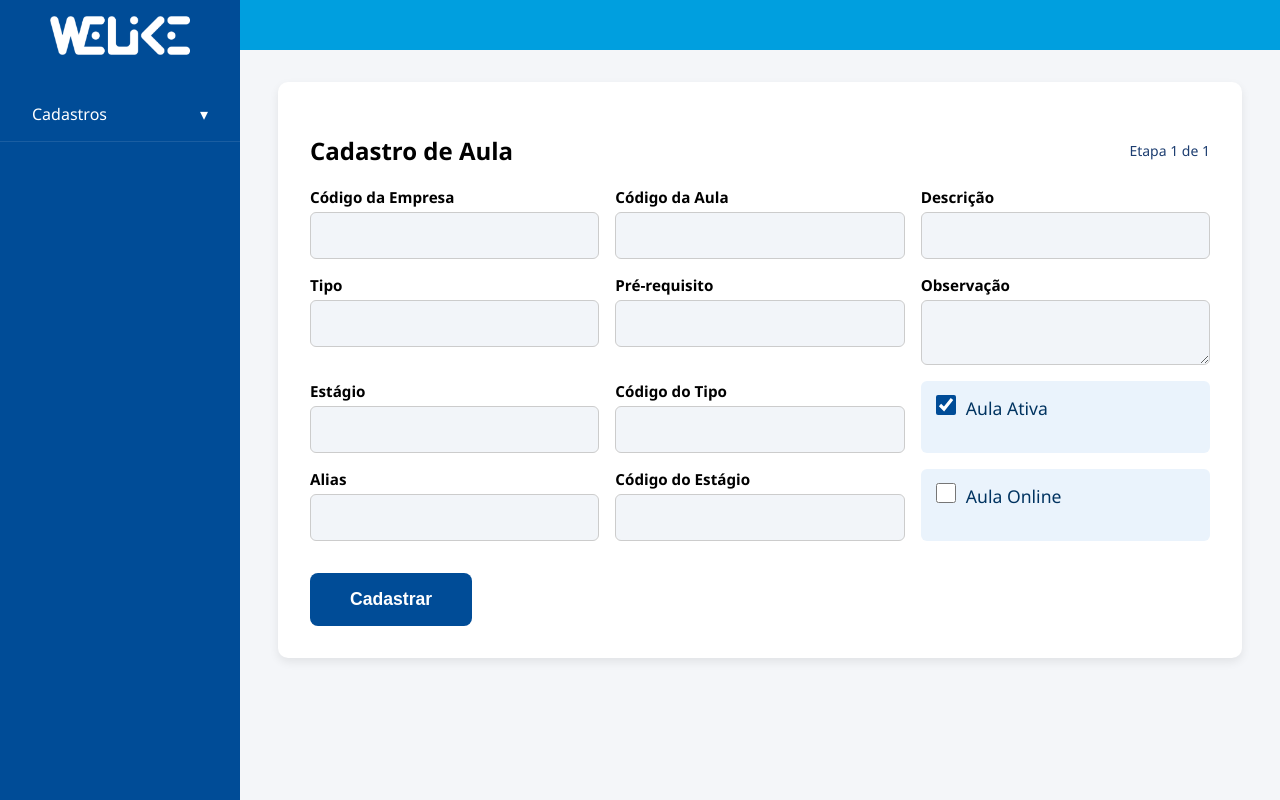
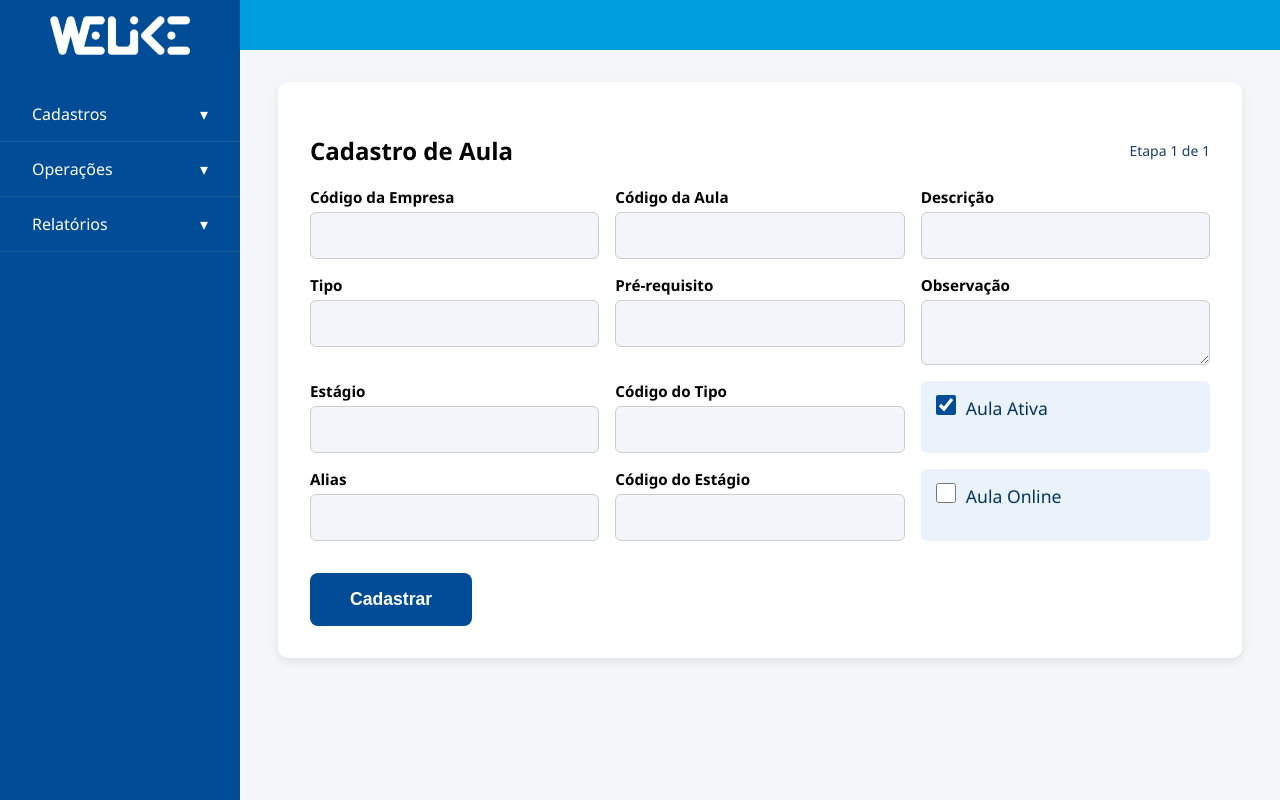
Before and after one commit to Arthurosus/WelikeSystemCAD, a React (Create React App) app in the folder frontend/: page /cadastro-aula in a window 1280 px wide. Built offline with nearby package versions, Linux system fonts and the light colour scheme.

Commit message:
new vision

```diff
--- a/frontend/src/components/Sidebar.jsx
+++ b/frontend/src/components/Sidebar.jsx
@@ -1,15 +1,18 @@
-import React from "react";
+import React, { useState } from "react";
 import { useNavigate } from "react-router-dom";
 import logo from "../assets/logo.png";
 import "../styles/sidebar.css";
 
 const Sidebar = ({ cadastroAberto, setCadastroAberto }) => {
   const navigate = useNavigate();
+  const [relatoriosAbertos, setRelatoriosAbertos] = useState(false);
+  const [operacoesAbertos, setOperacoesAbertos] = useState(false);
 
   return (
     <aside className="sidebar">
       <img src={logo} alt="Logo Welike" className="logo" />
       <nav className="menu">
+        {/* Submenu Cadastros */}
         <div
           className="menu-item"
           onClick={() => setCadastroAberto(!cadastroAberto)}
@@ -25,6 +28,30 @@ const Sidebar = ({ cadastroAberto, setCadastroAberto }) => {
           <div className="submenu-item" onClick={() => navigate("/cadastro-funcionario")}>Cadastro de Funcionário</div>
           <div className="submenu-item" onClick={() => navigate("/cadastro-aula")}>Cadastro de Aula</div>
         </div>
+
+        {/* NOVO submenu Operações */}
+        <div
+            className="menu-item"
+            onClick={() => setOperacoesAbertos(!operacoesAbertos)}
+        >
+          Operações <span className={`arrow ${operacoesAbertos ? "open" : "closed"}`}>&#9662;</span>
+        </div>
+        <div className={`submenu ${operacoesAbertos ? "visible" : "hidden"}`}>
+          <div className="submenu-item" onClick={() => navigate("/operacao-financeiro")}>Operacao Financeira</div>
+          <div className="submenu-item" onClick={() => navigate("/operacao-pedagogico")}>Operacao Pedagógica</div>
+        </div>
+
+        {/* NOVO submenu Relatórios */}
+        <div
+            className="menu-item"
+            onClick={() => setRelatoriosAbertos(!relatoriosAbertos)}
+        >
+          Relatórios <span className={`arrow ${relatoriosAbertos ? "open" : "closed"}`}>&#9662;</span>
+        </div>
+        <div className={`submenu ${relatoriosAbertos ? "visible" : "hidden"}`}>
+          <div className="submenu-item" onClick={() => navigate("/relatorio-financeiro")}>Relatório Financeiro</div>
+          <div className="submenu-item" onClick={() => navigate("/relatorio-pedagogico")}>Relatório Pedagógico</div>
+        </div>
       </nav>
     </aside>
   );
```
